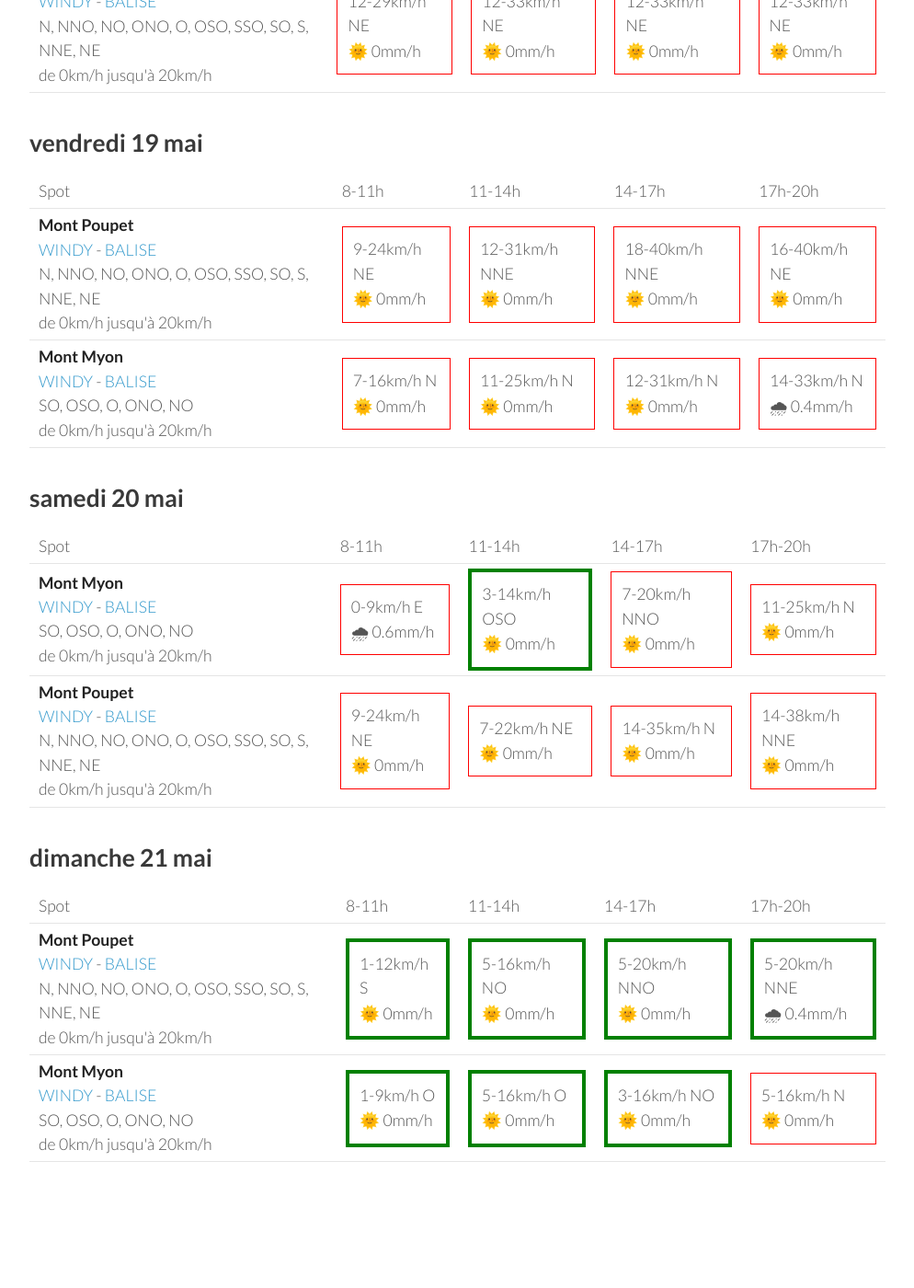
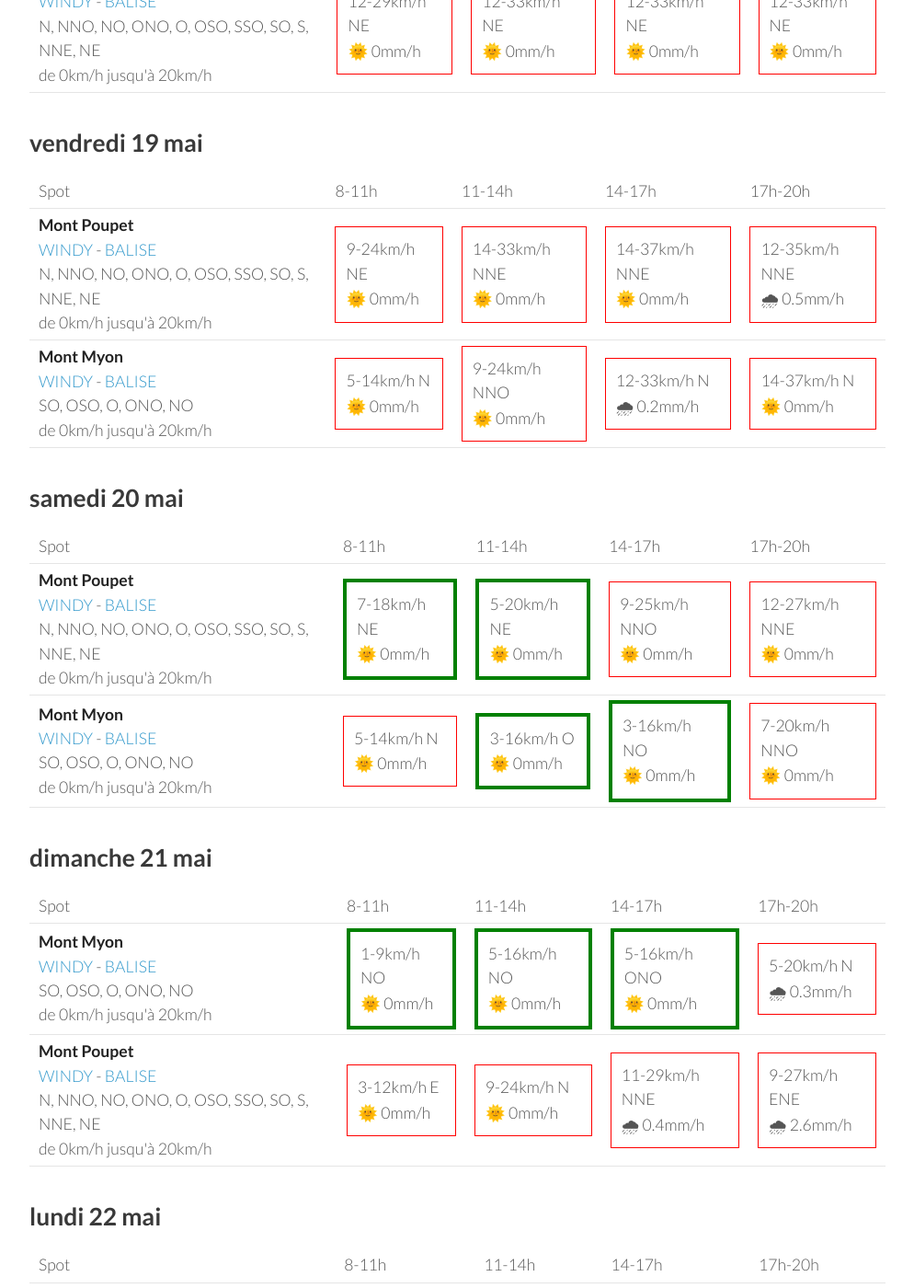
Before and after one commit to parapente-dans-le-nord/parapente-dans-le-nord.github.io, a Jekyll site: the page built from jura.markdown, in a window 1280 px wide and 1400 px high, scrolled down 916 px. Shown: the whole window at 92% size, without its empty margins (26-1020 px from the left). Built offline with Jekyll 4.4.1, drawn with Linux system fonts in a browser that asks for light colours; some of the changed text lies outside the part shown.

Commit message:
update index.markdown

```diff
--- a/jura.markdown
+++ b/jura.markdown
@@ -97,19 +97,19 @@ page mise à jour le mercredi 17 mai 06:20
         <td><strong>Mont Poupet</strong><br><a href="https://windy.com/46.970/5.876?46.541,5.876,8">WINDY</a> - <span class=""><a href="http://www.balisemeteo.com/balise.php?idBalise=92">BALISE</a> </span><br> <span class="vent-favorable">N, NNO, NO, ONO, O, OSO, SSO, SO, S, NNE, NE</span><br><span class="force-vent">de 0km/h jusqu'à 20km/h</span> </td>
 
             <td><div class="not-flyable"><p>9-24km/h NE</p><p>🌞 0mm/h</p></div></td>
-            <td><div class="not-flyable"><p>12-31km/h NNE</p><p>🌞 0mm/h</p></div></td>
-            <td><div class="not-flyable"><p>18-40km/h NNE</p><p>🌞 0mm/h</p></div></td>
-            <td><div class="not-flyable"><p>16-40km/h NE</p><p>🌞 0mm/h</p></div></td>
+            <td><div class="not-flyable"><p>14-33km/h NNE</p><p>🌞 0mm/h</p></div></td>
+            <td><div class="not-flyable"><p>14-37km/h NNE</p><p>🌞 0mm/h</p></div></td>
+            <td><div class="not-flyable"><p>12-35km/h NNE</p><p>🌧 0.5mm/h</p></div></td>
 
 
     </tr>
 <tr>
         <td><strong>Mont Myon</strong><br><a href="https://windy.com/46.331/5.397?45.898,5.394,8,m:eWoagj8">WINDY</a> - <span class=""><a href="http://www.balisemeteo.com/balise.php?idBalise=70">BALISE</a> </span><br> <span class="vent-favorable">SO, OSO, O, ONO, NO</span><br><span class="force-vent">de 0km/h jusqu'à 20km/h</span> </td>
 
-            <td><div class="not-flyable"><p>7-16km/h N</p><p>🌞 0mm/h</p></div></td>
-            <td><div class="not-flyable"><p>11-25km/h N</p><p>🌞 0mm/h</p></div></td>
-            <td><div class="not-flyable"><p>12-31km/h N</p><p>🌞 0mm/h</p></div></td>
-            <td><div class="not-flyable"><p>14-33km/h N</p><p>🌧 0.4mm/h</p></div></td>
+            <td><div class="not-flyable"><p>5-14km/h N</p><p>🌞 0mm/h</p></div></td>
+            <td><div class="not-flyable"><p>9-24km/h NNO</p><p>🌞 0mm/h</p></div></td>
+            <td><div class="not-flyable"><p>12-33km/h N</p><p>🌧 0.2mm/h</p></div></td>
+            <td><div class="not-flyable"><p>14-37km/h N</p><p>🌞 0mm/h</p></div></td>
 
 
     </tr>
@@ -130,22 +130,22 @@ page mise à jour le mercredi 17 mai 06:20
       <td>17h-20h</td>
     </tr>
 <tr>
-        <td><strong>Mont Myon</strong><br><a href="https://windy.com/46.331/5.397?45.898,5.394,8,m:eWoagj8">WINDY</a> - <span class=""><a href="http://www.balisemeteo.com/balise.php?idBalise=70">BALISE</a> </span><br> <span class="vent-favorable">SO, OSO, O, ONO, NO</span><br><span class="force-vent">de 0km/h jusqu'à 20km/h</span> </td>
+        <td><strong>Mont Poupet</strong><br><a href="https://windy.com/46.970/5.876?46.541,5.876,8">WINDY</a> - <span class=""><a href="http://www.balisemeteo.com/balise.php?idBalise=92">BALISE</a> </span><br> <span class="vent-favorable">N, NNO, NO, ONO, O, OSO, SSO, SO, S, NNE, NE</span><br><span class="force-vent">de 0km/h jusqu'à 20km/h</span> </td>
 
-            <td><div class="not-flyable"><p>0-9km/h E</p><p>🌧 0.6mm/h</p></div></td>
-            <td><div class="flyable"><p>3-14km/h OSO</p><p>🌞 0mm/h</p></div></td>
-            <td><div class="not-flyable"><p>7-20km/h NNO</p><p>🌞 0mm/h</p></div></td>
-            <td><div class="not-flyable"><p>11-25km/h N</p><p>🌞 0mm/h</p></div></td>
+            <td><div class="flyable"><p>7-18km/h NE</p><p>🌞 0mm/h</p></div></td>
+            <td><div class="flyable"><p>5-20km/h NE</p><p>🌞 0mm/h</p></div></td>
+            <td><div class="not-flyable"><p>9-25km/h NNO</p><p>🌞 0mm/h</p></div></td>
+            <td><div class="not-flyable"><p>12-27km/h NNE</p><p>🌞 0mm/h</p></div></td>
 
 
     </tr>
 <tr>
-        <td><strong>Mont Poupet</strong><br><a href="https://windy.com/46.970/5.876?46.541,5.876,8">WINDY</a> - <span class=""><a href="http://www.balisemeteo.com/balise.php?idBalise=92">BALISE</a> </span><br> <span class="vent-favorable">N, NNO, NO, ONO, O, OSO, SSO, SO, S, NNE, NE</span><br><span class="force-vent">de 0km/h jusqu'à 20km/h</span> </td>
+        <td><strong>Mont Myon</strong><br><a href="https://windy.com/46.331/5.397?45.898,5.394,8,m:eWoagj8">WINDY</a> - <span class=""><a href="http://www.balisemeteo.com/balise.php?idBalise=70">BALISE</a> </span><br> <span class="vent-favorable">SO, OSO, O, ONO, NO</span><br><span class="force-vent">de 0km/h jusqu'à 20km/h</span> </td>
 
-            <td><div class="not-flyable"><p>9-24km/h NE</p><p>🌞 0mm/h</p></div></td>
-            <td><div class="not-flyable"><p>7-22km/h NE</p><p>🌞 0mm/h</p></div></td>
-            <td><div class="not-flyable"><p>14-35km/h N</p><p>🌞 0mm/h</p></div></td>
-            <td><div class="not-flyable"><p>14-38km/h NNE</p><p>🌞 0mm/h</p></div></td>
+            <td><div class="not-flyable"><p>5-14km/h N</p><p>🌞 0mm/h</p></div></td>
+            <td><div class="flyable"><p>3-16km/h O</p><p>🌞 0mm/h</p></div></td>
+            <td><div class="flyable"><p>3-16km/h NO</p><p>🌞 0mm/h</p></div></td>
+            <td><div class="not-flyable"><p>7-20km/h NNO</p><p>🌞 0mm/h</p></div></td>
 
 
     </tr>
@@ -166,22 +166,22 @@ page mise à jour le mercredi 17 mai 06:20
       <td>17h-20h</td>
     </tr>
 <tr>
-        <td><strong>Mont Poupet</strong><br><a href="https://windy.com/46.970/5.876?46.541,5.876,8">WINDY</a> - <span class=""><a href="http://www.balisemeteo.com/balise.php?idBalise=92">BALISE</a> </span><br> <span class="vent-favorable">N, NNO, NO, ONO, O, OSO, SSO, SO, S, NNE, NE</span><br><span class="force-vent">de 0km/h jusqu'à 20km/h</span> </td>
+        <td><strong>Mont Myon</strong><br><a href="https://windy.com/46.331/5.397?45.898,5.394,8,m:eWoagj8">WINDY</a> - <span class=""><a href="http://www.balisemeteo.com/balise.php?idBalise=70">BALISE</a> </span><br> <span class="vent-favorable">SO, OSO, O, ONO, NO</span><br><span class="force-vent">de 0km/h jusqu'à 20km/h</span> </td>
 
-            <td><div class="flyable"><p>1-12km/h S</p><p>🌞 0mm/h</p></div></td>
+            <td><div class="flyable"><p>1-9km/h NO</p><p>🌞 0mm/h</p></div></td>
             <td><div class="flyable"><p>5-16km/h NO</p><p>🌞 0mm/h</p></div></td>
-            <td><div class="flyable"><p>5-20km/h NNO</p><p>🌞 0mm/h</p></div></td>
-            <td><div class="flyable"><p>5-20km/h NNE</p><p>🌧 0.4mm/h</p></div></td>
+            <td><div class="flyable"><p>5-16km/h ONO</p><p>🌞 0mm/h</p></div></td>
+            <td><div class="not-flyable"><p>5-20km/h N</p><p>🌧 0.3mm/h</p></div></td>
 
 
     </tr>
 <tr>
-        <td><strong>Mont Myon</strong><br><a href="https://windy.com/46.331/5.397?45.898,5.394,8,m:eWoagj8">WINDY</a> - <span class=""><a href="http://www.balisemeteo.com/balise.php?idBalise=70">BALISE</a> </span><br> <span class="vent-favorable">SO, OSO, O, ONO, NO</span><br><span class="force-vent">de 0km/h jusqu'à 20km/h</span> </td>
+        <td><strong>Mont Poupet</strong><br><a href="https://windy.com/46.970/5.876?46.541,5.876,8">WINDY</a> - <span class=""><a href="http://www.balisemeteo.com/balise.php?idBalise=92">BALISE</a> </span><br> <span class="vent-favorable">N, NNO, NO, ONO, O, OSO, SSO, SO, S, NNE, NE</span><br><span class="force-vent">de 0km/h jusqu'à 20km/h</span> </td>
 
-            <td><div class="flyable"><p>1-9km/h O</p><p>🌞 0mm/h</p></div></td>
-            <td><div class="flyable"><p>5-16km/h O</p><p>🌞 0mm/h</p></div></td>
-            <td><div class="flyable"><p>3-16km/h NO</p><p>🌞 0mm/h</p></div></td>
-            <td><div class="not-flyable"><p>5-16km/h N</p><p>🌞 0mm/h</p></div></td>
+            <td><div class="not-flyable"><p>3-12km/h E</p><p>🌞 0mm/h</p></div></td>
+            <td><div class="not-flyable"><p>9-24km/h N</p><p>🌞 0mm/h</p></div></td>
+            <td><div class="not-flyable"><p>11-29km/h NNE</p><p>🌧 0.4mm/h</p></div></td>
+            <td><div class="not-flyable"><p>9-27km/h ENE</p><p>🌧 2.6mm/h</p></div></td>
 
 
     </tr>
@@ -189,3 +189,39 @@ page mise à jour le mercredi 17 mai 06:20
 </tbody>
 </table>
 {:/}
+## lundi 22 mai
+
+{::nomarkdown}
+<table>
+  <tbody>
+    <tr>
+      <td>Spot</td>
+      <td>8-11h</td>
+      <td>11-14h</td>
+      <td>14-17h</td>
+      <td>17h-20h</td>
+    </tr>
+<tr>
+        <td><strong>Mont Poupet</strong><br><a href="https://windy.com/46.970/5.876?46.541,5.876,8">WINDY</a> - <span class=""><a href="http://www.balisemeteo.com/balise.php?idBalise=92">BALISE</a> </span><br> <span class="vent-favorable">N, NNO, NO, ONO, O, OSO, SSO, SO, S, NNE, NE</span><br><span class="force-vent">de 0km/h jusqu'à 20km/h</span> </td>
+
+            <td><div class="flyable"><p>5-14km/h SSO</p><p>🌞 0mm/h</p></div></td>
+            <td><div class="flyable"><p>5-18km/h O</p><p>🌞 0mm/h</p></div></td>
+            <td><div class="flyable"><p>5-20km/h ONO</p><p>🌧 0.5mm/h</p></div></td>
+            <td><div class="flyable"><p>3-20km/h NO</p><p>🌞 0mm/h</p></div></td>
+
+
+    </tr>
+<tr>
+        <td><strong>Mont Myon</strong><br><a href="https://windy.com/46.331/5.397?45.898,5.394,8,m:eWoagj8">WINDY</a> - <span class=""><a href="http://www.balisemeteo.com/balise.php?idBalise=70">BALISE</a> </span><br> <span class="vent-favorable">SO, OSO, O, ONO, NO</span><br><span class="force-vent">de 0km/h jusqu'à 20km/h</span> </td>
+
+            <td><div class="not-flyable"><p>3-9km/h SSO</p><p>🌞 0mm/h</p></div></td>
+            <td><div class="flyable"><p>5-14km/h O</p><p>🌧 0.2mm/h</p></div></td>
+            <td><div class="flyable"><p>5-18km/h ONO</p><p>🌧 0.4mm/h</p></div></td>
+            <td><div class="not-flyable"><p>7-20km/h N</p><p>🌧 0.6mm/h</p></div></td>
+
+
+    </tr>
+
+</tbody>
+</table>
+{:/}
```
Also changed, not shown: other parts of jura.markdown (+1 -1 lines).
